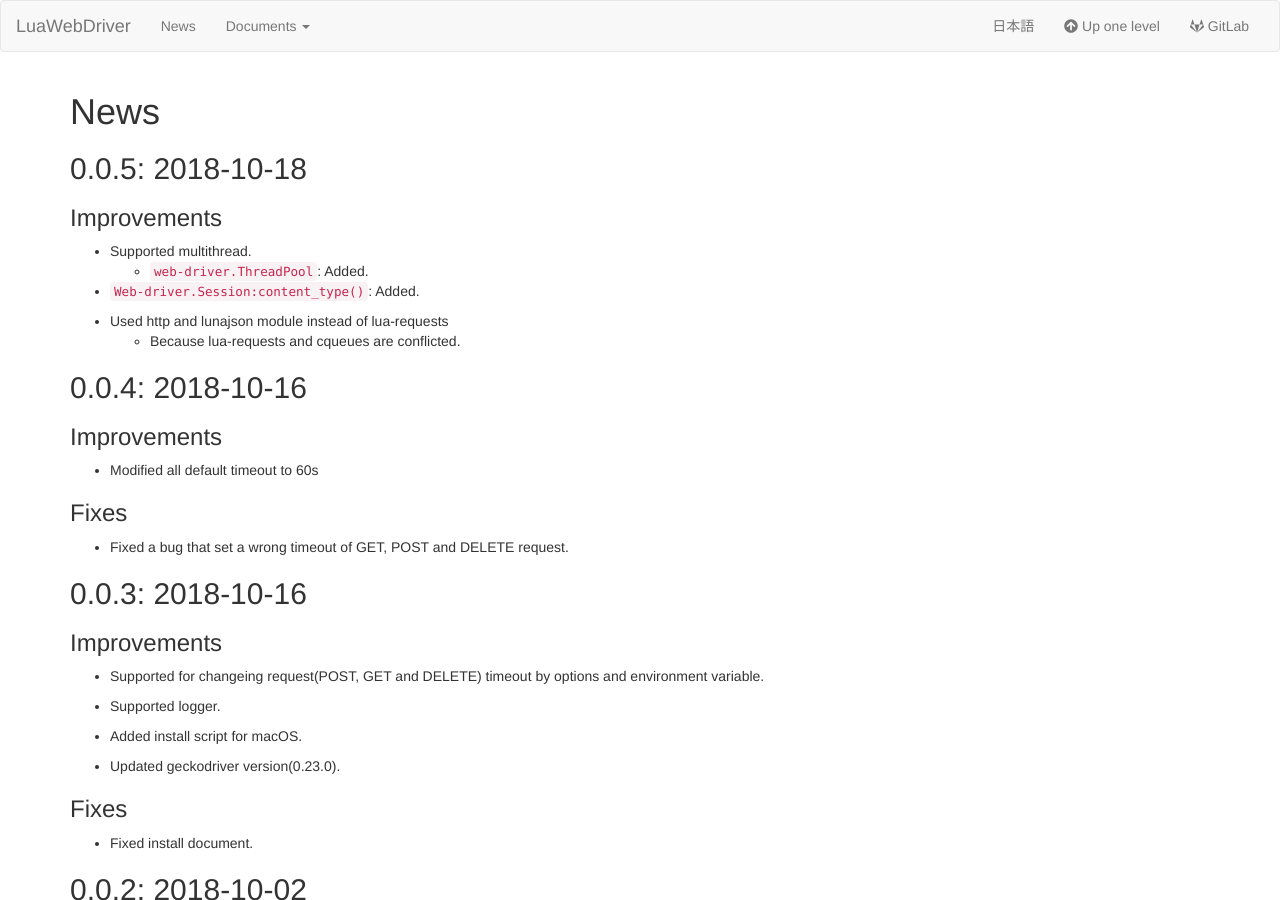
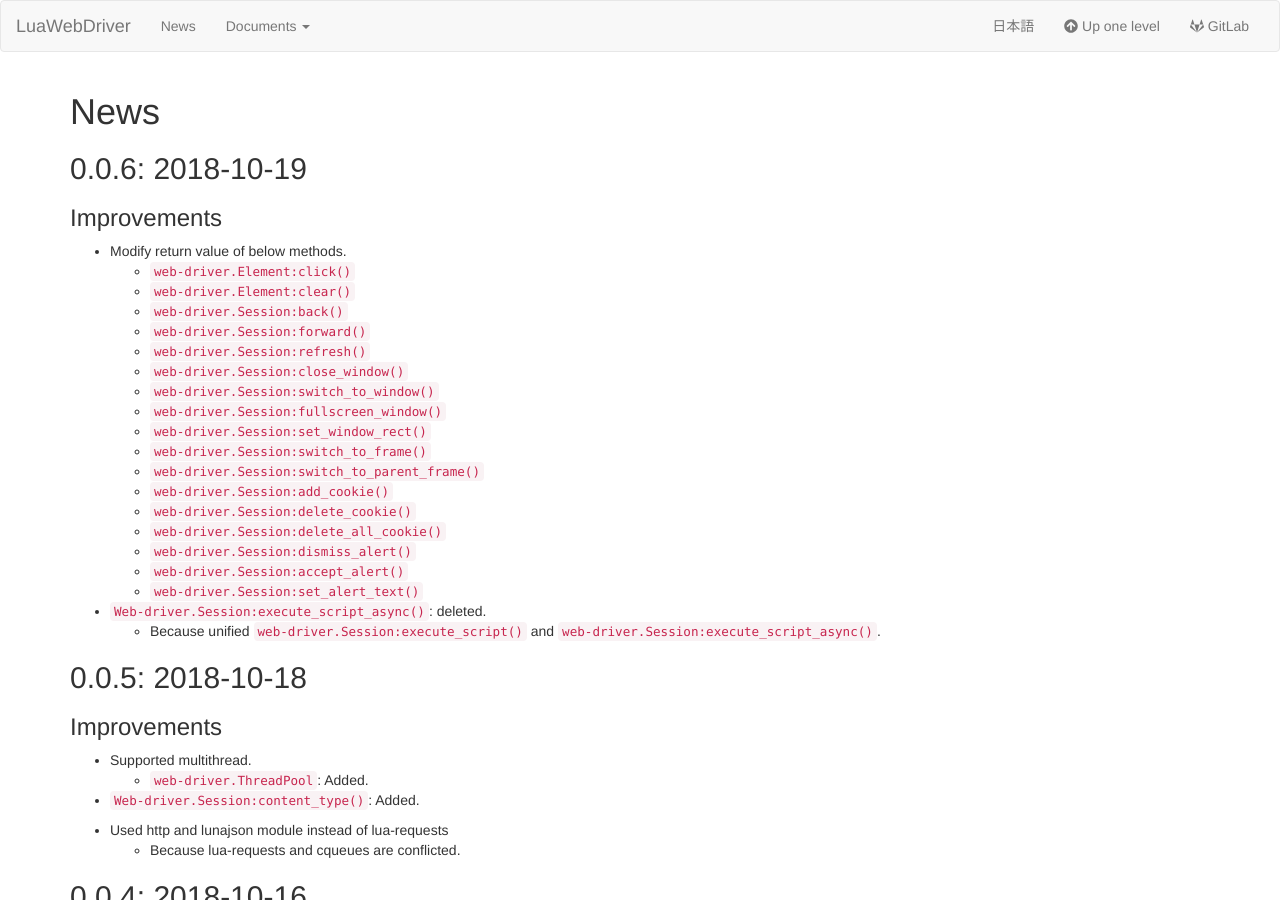
Before and after one commit to clear-code/lua-web-driver, a Jekyll site: the page built from docs/news/index.md, in a window 1280 px wide and 900 px high. Built offline with Jekyll 4.4.1, drawn with Linux system fonts in a browser that asks for light colours.

Commit message:
doc: add news topic for 0.0.6

```diff
--- a/docs/news/index.md
+++ b/docs/news/index.md
@@ -3,6 +3,32 @@ title: News
 ---
 
 # News
+
+## 0.0.6: 2018-10-19 {#version-0-0-6}
+
+### Improvements
+
+  * Modify return value of below methods.
+    * [`web-driver.Element:click()`][element-click]
+    * [`web-driver.Element:clear()`][element-clear]
+    * [`web-driver.Session:back()`][session-back]
+    * [`web-driver.Session:forward()`][session-forward]
+    * [`web-driver.Session:refresh()`][session-refresh]
+    * [`web-driver.Session:close_window()`][session-close-window]
+    * [`web-driver.Session:switch_to_window()`][session-switch-to-window]
+    * [`web-driver.Session:fullscreen_window()`][session-fullscreen-window]
+    * [`web-driver.Session:set_window_rect()`][session-set-window-rect]
+    * [`web-driver.Session:switch_to_frame()`][session-switch-to-frame]
+    * [`web-driver.Session:switch_to_parent_frame()`][session-switch-to-parent-frame]
+    * [`web-driver.Session:add_cookie()`][session-add-cookie]
+    * [`web-driver.Session:delete_cookie()`][session-delete-cookie]
+    * [`web-driver.Session:delete_all_cookie()`][session-delete-all-cookie]
+    * [`web-driver.Session:dismiss_alert()`][session-dismiss-alert]
+    * [`web-driver.Session:accept_alert()`][session-accept-alert]
+    * [`web-driver.Session:set_alert_text()`][session-set-alert-text]
+
+  * `Web-driver.Session:execute_script_async()`: deleted.
+    * Because unified [`web-driver.Session:execute_script()`][session-execute-script] and `web-driver.Session:execute_script_async()`.
 
 ## 0.0.5: 2018-10-18 {#version-0-0-5}
 
@@ -67,6 +93,42 @@ The first release!!!
 
 [thread-pool]: ../reference/thread-pool.html
 
+[element-click]: ../reference/element.html#click
+
+[element-clear]: ../reference/element.html#clear
+
+[session-back]: ../reference/session.html#back
+
+[session-forward]: ../reference/session.html#forward
+
+[session-refresh]: ../reference/session.html#refresh
+
+[session-close-window]: ../reference/session.html#close-window
+
+[session-switch-to-window]: ../reference/session.html#switch-to-window
+
+[session-fullscreen-window]: ../reference/session.html#fullscreen-window
+
+[session-set-window-rect]: ../reference/session.html#set-window-rect
+
+[session-switch-to-frame]: ../reference/session.html#switch-to-frame
+
+[session-switch-to-parent-frame]: ../reference/session.html#switch-to-parent-frame
+
+[session-add-cookie]: ../reference/session.html#add-cookie
+
+[session-delete-cookie]: ../reference/session.html#delete-cookie
+
+[session-delete-all-cookie]: ../reference/session.html#delete-all-cookie
+
+[session-dismiss-alert]: ../reference/session.html#dismiss-alert
+
+[session-accept-alert]: ../reference/session.html#accept-alert
+
+[session-set-alert-text]: ../reference/session.html#set-alert-text
+
+[session-execute-script]: ../reference/session.html#execute-script
+
 [session-content-type]: ../reference/session.html#content-type
 
 [elementset-send_keys]: ../reference/elementset.html#send-keys
```
Also changed, not shown: docs/ja/news/index.md (+62 -0 lines), 1 other file.
